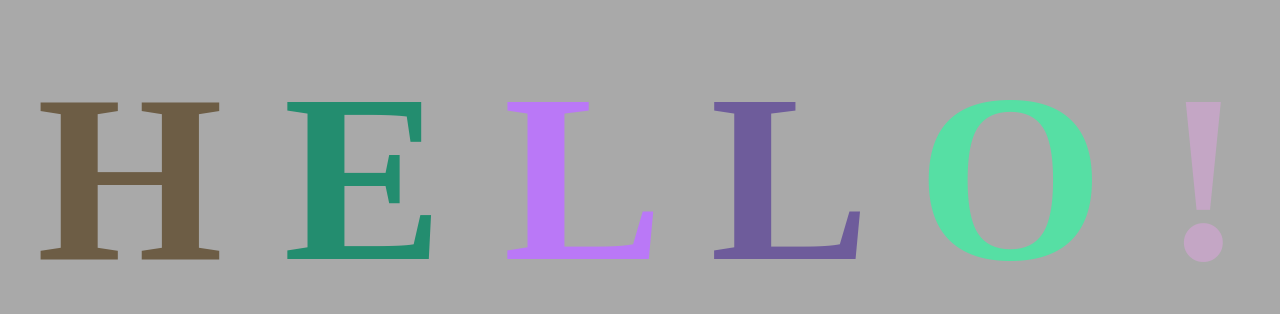
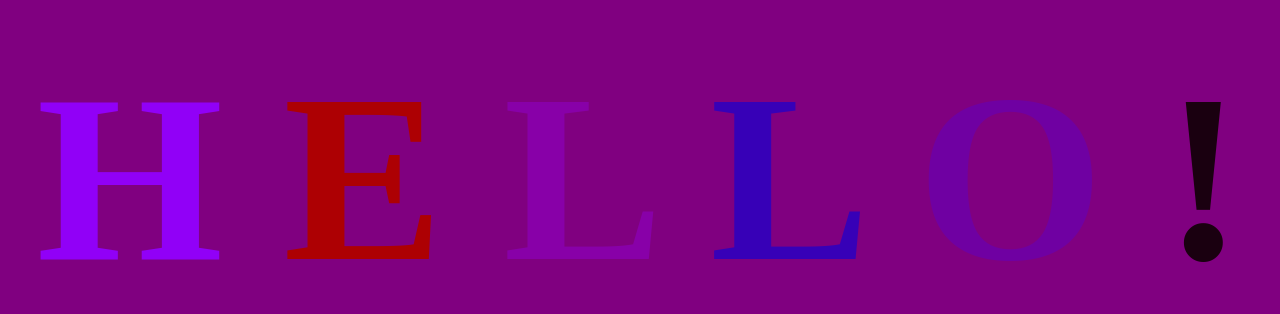
Before and after one commit to Rowconlegend/Im-new-to-this, a plain HTML site: page index.html in a window 1280 px wide. Shown: the part 230-544 px from the top of the page. Drawn offline with Linux system fonts and the light colour scheme.

Commit message:
restrict colors to purples

```diff
--- a/app.css
+++ b/app.css
@@ -3,7 +3,7 @@ body {
     justify-content: center;
     align-items: center;
     height: 100vh;
-    background-color: darkgray;
+    background-color: purple;
 }
 
 h1 {
--- a/app.js
+++ b/app.js
@@ -1,6 +1,6 @@
 function randomRGB() {
     const r = Math.floor(Math.random() * 256)
-    const g = Math.floor(Math.random() * 256)
+    const g = 0;
     const b = Math.floor(Math.random() * 256)
     return `rgb(${r}, ${g},${b})`
 }
```
